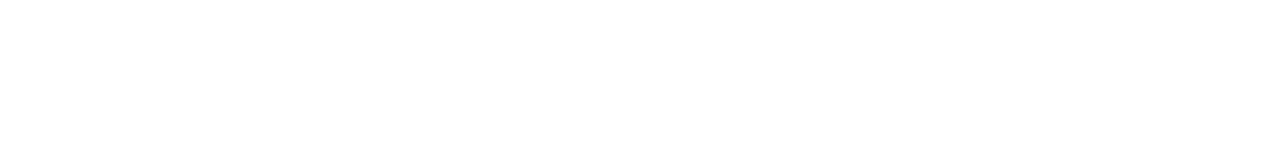
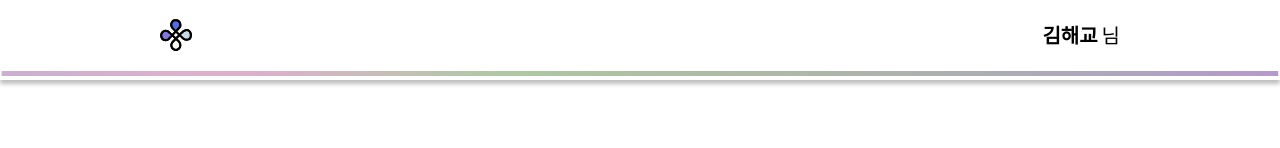
Before and after one commit to kkyo4994/April-FE, a React (Create React App) app in the folder april/: page /view in a window 1280 px wide. Before the commit this address had no page. Shown: the top 148 px of the page. Built offline with nearby package versions, Linux system fonts and the light colour scheme.

Commit message:
🔮 (#9) - add ViewContainer code

```diff
--- a/april/src/route/index.tsx
+++ b/april/src/route/index.tsx
@@ -11,7 +11,9 @@
         <Routes>
           <Route path="/" element={<MainContainer />} />
           <Route path="write" element={<WirteContainer />} />
-          <Route path="view/:date`" element={<ViewContainer />} />
+          {/* <Route path="view/:date`" element={<ViewContainer />} />*/}
+          <Route path="view" element={<ViewContainer />} />
+
         </Routes>
       </Suspense>
     </BrowserRouter>
```
